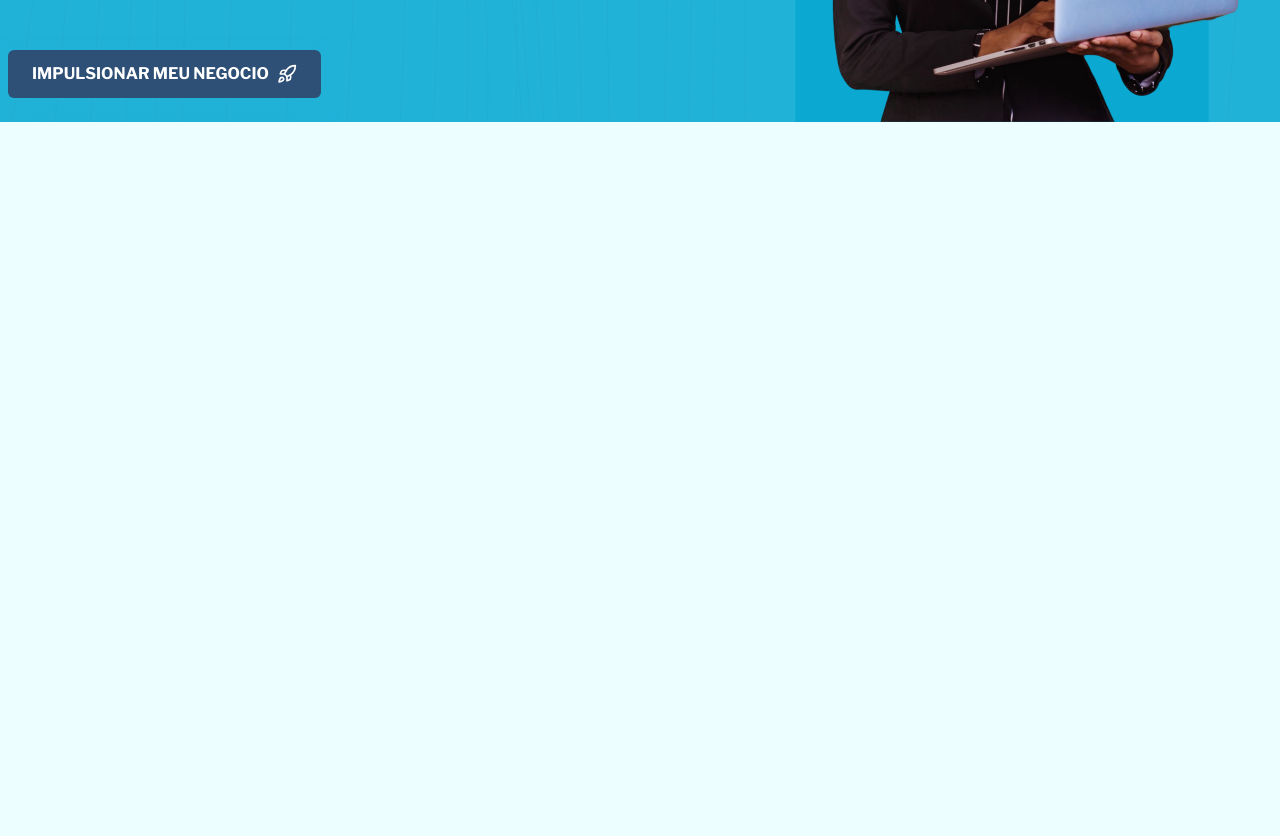
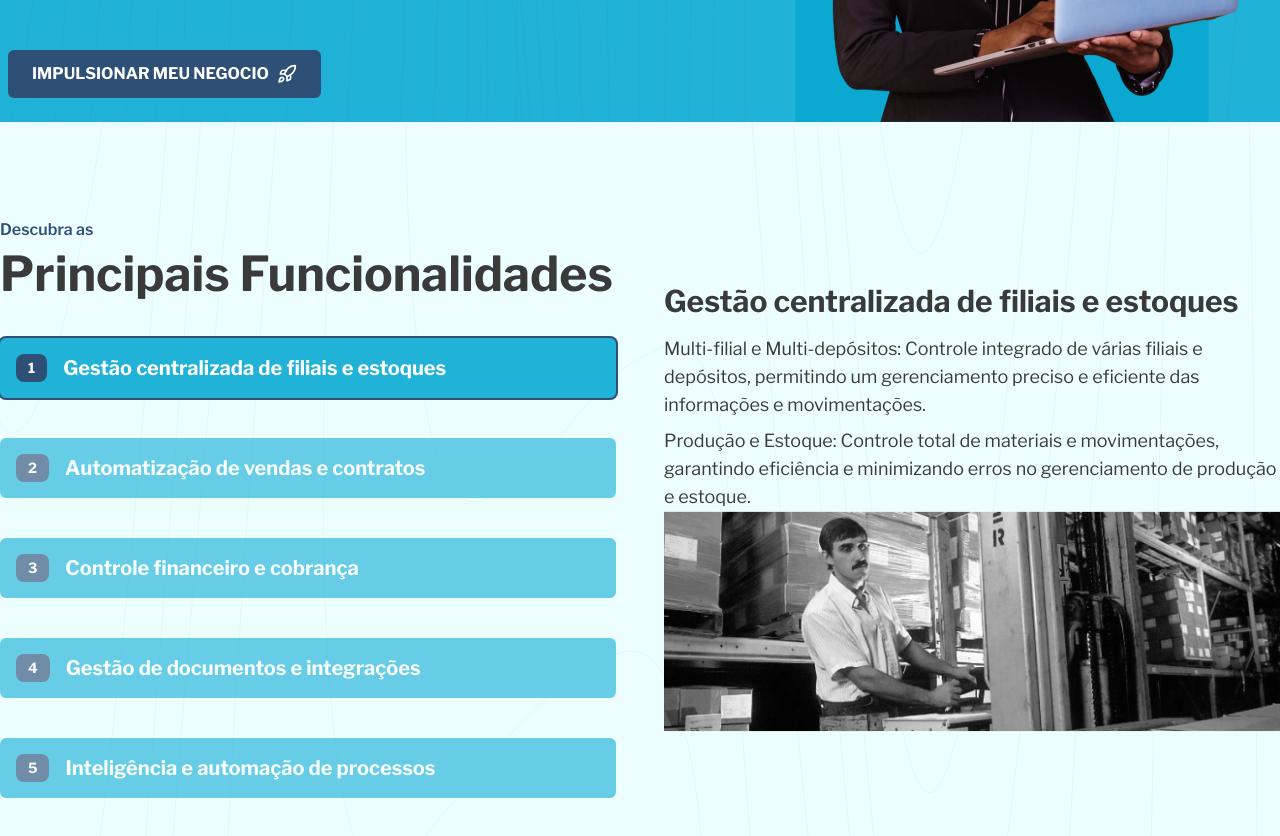
Before and after one commit to JhonatasMJ/PenseSoft, a React (Vite) app: page / in a window 1280 px wide. Shown: the part 2760-3596 px from the top of the page. Before the commit the page ends 2882 px from the top, so only its background shows below. Built offline with nearby package versions, Linux system fonts and the light colour scheme.

Commit message:
Seção Funcionalidades

```diff
--- /dev/null
+++ b/src/Components/Funcionalidades.tsx
@@ -0,0 +1,97 @@
+import React from "react";
+import img01 from "../assets/imgs/img01.png"
+
+
+const listaData = [
+    {
+      title: "Gestão centralizada de filiais e estoques",
+      topic1:
+        "Multi-filial e Multi-depósitos: Controle integrado de várias filiais e depósitos, permitindo um gerenciamento preciso e eficiente das informações e movimentações.",
+      topic2:
+        "Produção e Estoque: Controle total de materiais e movimentações, garantindo eficiência e minimizando erros no gerenciamento de produção e estoque.",
+
+        img: img01,
+    },
+    {
+      title: "Automatização de vendas e contratos",
+      topic1:
+        "Multi-filial e Multi-depósitos: Controle integrado de várias filiais e depósitos, permitindo um gerenciamento preciso e eficiente das informações e movimentações.",
+      topic2:
+        "Produção e Estoque: Controle total de materiais e movimentações, garantindo eficiência e minimizando erros no gerenciamento de produção e estoque.",
+    },
+    {
+        title: "Controle financeiro e cobrança",
+        topic1:
+          "Multi-filial e Multi-depósitos: Controle integrado de várias filiais e depósitos, permitindo um gerenciamento preciso e eficiente das informações e movimentações.",
+        topic2:
+          "Produção e Estoque: Controle total de materiais e movimentações, garantindo eficiência e minimizando erros no gerenciamento de produção e estoque.",
+      },
+      {
+        title: "Gestão de documentos e integrações",
+        topic1:
+          "Multi-filial e Multi-depósitos: Controle integrado de várias filiais e depósitos, permitindo um gerenciamento preciso e eficiente das informações e movimentações.",
+        topic2:
+          "Produção e Estoque: Controle total de materiais e movimentações, garantindo eficiência e minimizando erros no gerenciamento de produção e estoque.",
+      },
+      {
+        title: "Inteligência e automação de processos",
+        topic1:
+          "Multi-filial e Multi-depósitos: Controle integrado de várias filiais e depósitos, permitindo um gerenciamento preciso e eficiente das informações e movimentações.",
+        topic2:
+          "Produção e Estoque: Controle total de materiais e movimentações, garantindo eficiência e minimizando erros no gerenciamento de produção e estoque.",
+      },
+  ];
+
+  const Funcionalidades = () => {
+    const [ativo, setAtivo] = React.useState(0);
+
+    return (
+      <section
+        className="max-w-7xl mx-auto  py-24"
+        id="funcionalidades"
+      >
+        {/* Coluna dos botões */}
+        <div className="grid grid-cols-1 md:grid-cols-2 items-center gap-12">
+
+        <div>
+          <span className="text-azul font-semibold">Descubra as</span>
+          <h2 className="text-5xl font-bold text-cinza mt-2">
+            Principais Funcionalidades
+          </h2>
+          <ul>
+            {listaData.map((lista, index) => (
+                <li key={index} className="mt-10">
+                <button
+                  className={`bg-ciano w-full  p-4 flex gap-4 items-center text-white font-bold text-xl rounded-md ${
+                      ativo === index ? "ring-2 ring-azul" : 'opacity-65'
+                    }`}
+                    onClick={() => setAtivo(index)}
+                    >
+                  <span className="bg-azul px-3 py-1 w-max rounded-lg text-sm">
+                    {index + 1}
+                  </span>
+                  {lista.title}
+                </button>
+              </li>
+            ))}
+          </ul>
+        </div>
+        <div >
+          {listaData.map(
+              (lista, index) =>
+                ativo === index && (
+                    <div key={index} className="grid justify-between items-stretch  ">
+                  <h3 className="text-3xl font-bold text-cinza">{lista.title}</h3>
+                  <p className="mt-4 text-lg text-cinza">{lista.topic1}</p>
+                  <p className="mt-2 text-lg text-cinza">{lista.topic2}</p>
+                  <img src={lista.img} alt="Imagem decorativa" />
+                </div>
+              )
+            )}
+            </div>
+        </div>
+      </section>
+    );
+  };
+
+  export default Funcionalidades;
--- a/src/Pages/Main.tsx
+++ b/src/Pages/Main.tsx
@@ -4,6 +4,7 @@ import Home from '../Components/Home';
 import Vantagens from '../Components/Vantagens';
 import About from '../Components/About';
 import Boost from '../Components/Boost';
+import Funcionalidades from '../Components/Funcionalidades';
 // Importe outras seções que compõem a página principal
 
 const Main = () => {
@@ -13,6 +14,7 @@ const Main = () => {
       <Vantagens />
       <About/>
       <Boost/>
+      <Funcionalidades/>
     </>
   );
 };
```
Also changed, not shown: src/assets/imgs/img01.png (added).
